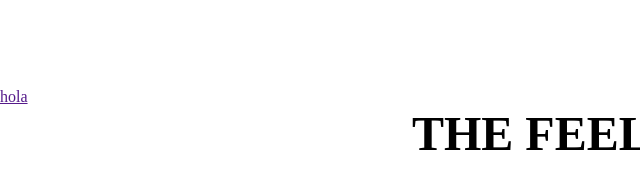
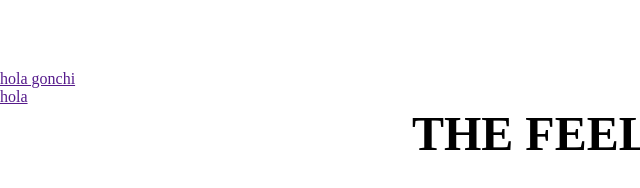
Before and after one commit to deimovvv/thefeelgarden, a plain HTML site: page index.html in a window 1280 px wide. Shown: the part 1333-1521 px from the top of the page, 0-640 px from the left. Drawn offline with Linux system fonts and the light colour scheme.

Commit message:
agreguelink

```diff
--- a/index.html
+++ b/index.html
@@ -57,7 +57,7 @@
                     <a href=""></a>
                 </li>
                 <li>
-                    <a href=""></a>
+                    <a href="">hola gonchi</a>
                 </li>
                 <li>
                     <a href="">hola</a>
```
